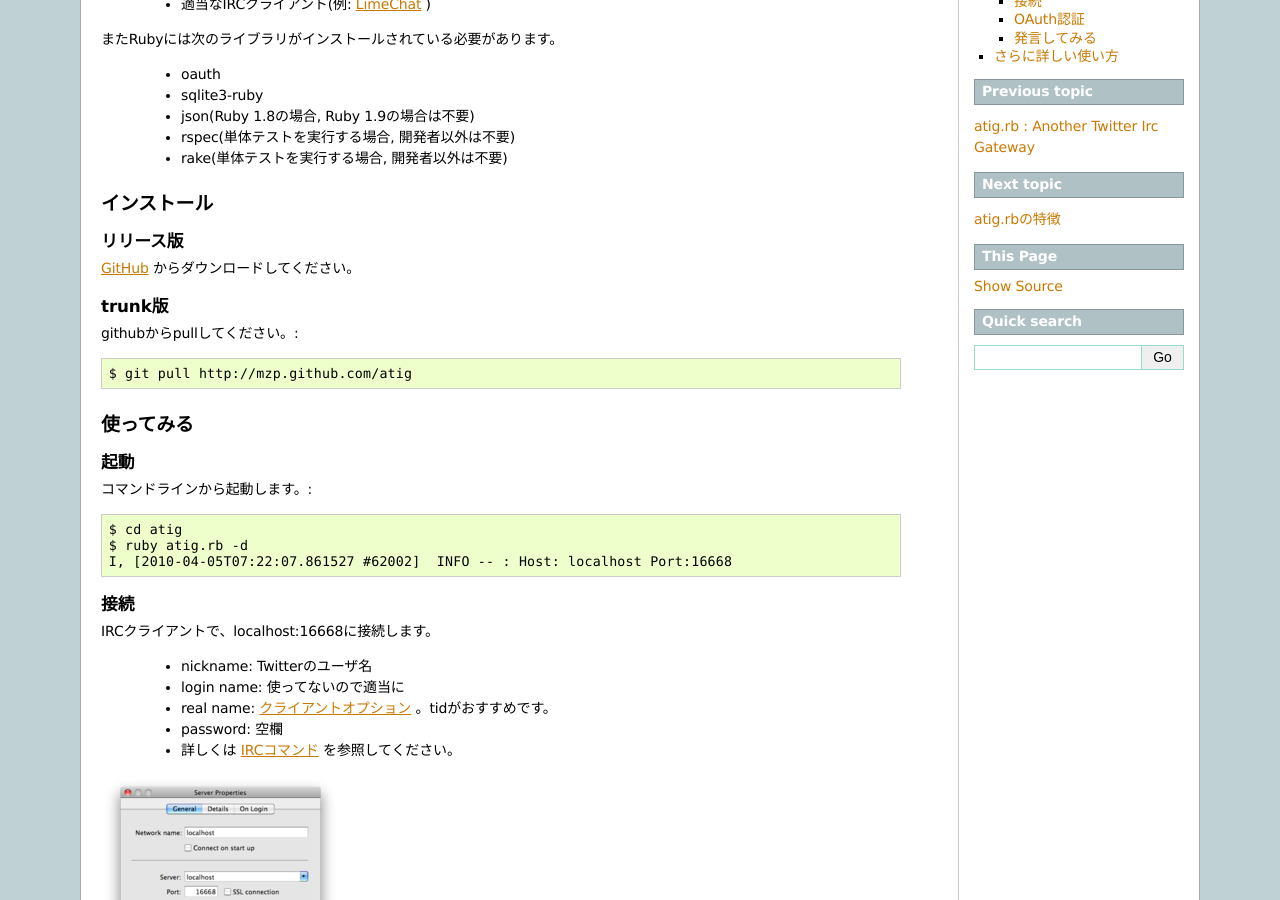
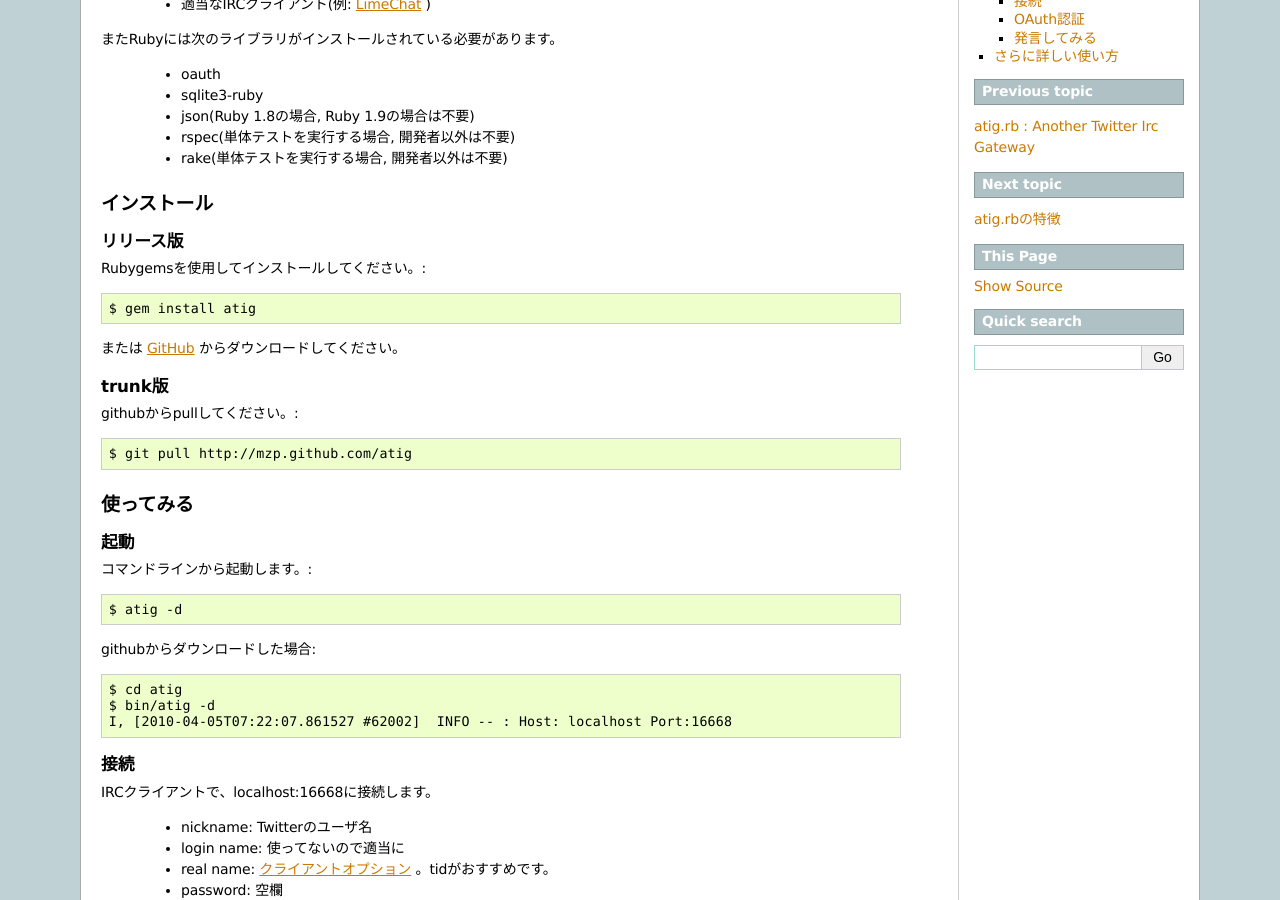
Before and after one commit to atig/atig, a Sphinx documentation site: the page built from docs/quickstart.rst, in a window 1280 px wide and 900 px high, scrolled down 220 px. Built offline with Sphinx 7.4.7, drawn with Linux system fonts in a browser that asks for light colours.

Commit message:
update docs

```diff
--- a/docs/commandline_options.rst
+++ b/docs/commandline_options.rst
@@ -5,7 +5,7 @@
 ------------------------------
 ::
 
- ruby atig.rb [opts]
+ bin/atig [opts]
 
 オプション
 ------------------------------
@@ -15,7 +15,7 @@
   起動するホスト名、またはIPアドレスを指定します。デフォルトはlocalhostです。
 `-l`, `--log` ``LOG``
   ログを記録するファイル名を指定します。
-`--debug`
+`-d`, `--debug`
   デバッグモードを有効にします。
 `-c`, `--conf` ``filename``
   ロードする設定ファイルを指定します。詳しくは doc:`conf` を参照してください。
--- a/docs/quickstart.rst
+++ b/docs/quickstart.rst
@@ -24,10 +24,13 @@
 
 リリース版
 ~~~~~~~~~~
-`GitHub`_ からダウンロードしてください。
+Rubygemsを使用してインストールしてください。::
+
+ $ gem install atig
+
+または `GitHub`_ からダウンロードしてください。
 
 .. _GitHub: http://github.com/mzp/atig/downloads
-
 
 trunk版
 ~~~~~~~~~~
@@ -42,8 +45,12 @@ githubからpullしてください。::
 ~~~~~~~~~
 コマンドラインから起動します。::
 
+ $ atig -d
+
+githubからダウンロードした場合::
+
  $ cd atig
- $ ruby atig.rb -d
+ $ bin/atig -d
  I, [2010-04-05T07:22:07.861527 #62002]  INFO -- : Host: localhost Port:16668
 
 接続
```
Also changed, not shown: docs/changelog.rst (+9 -1 lines), docs/index.rst (+4 -11 lines).
